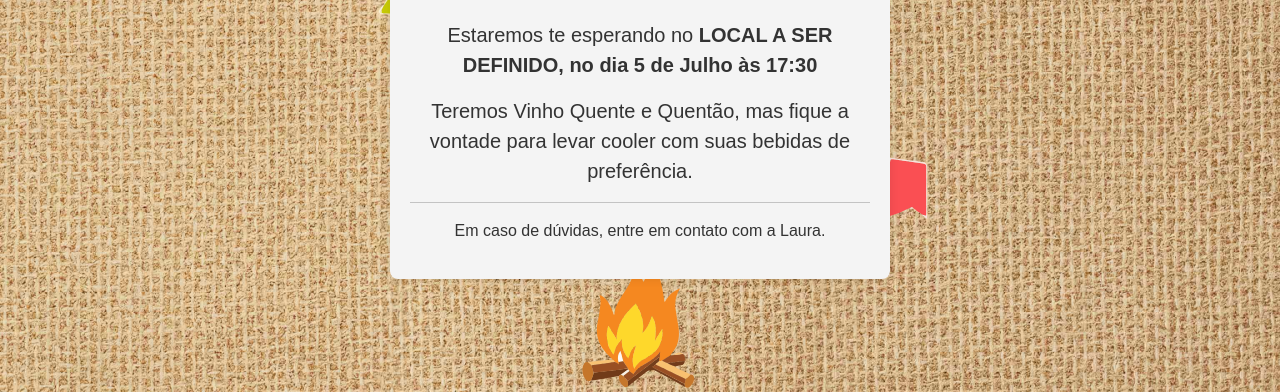
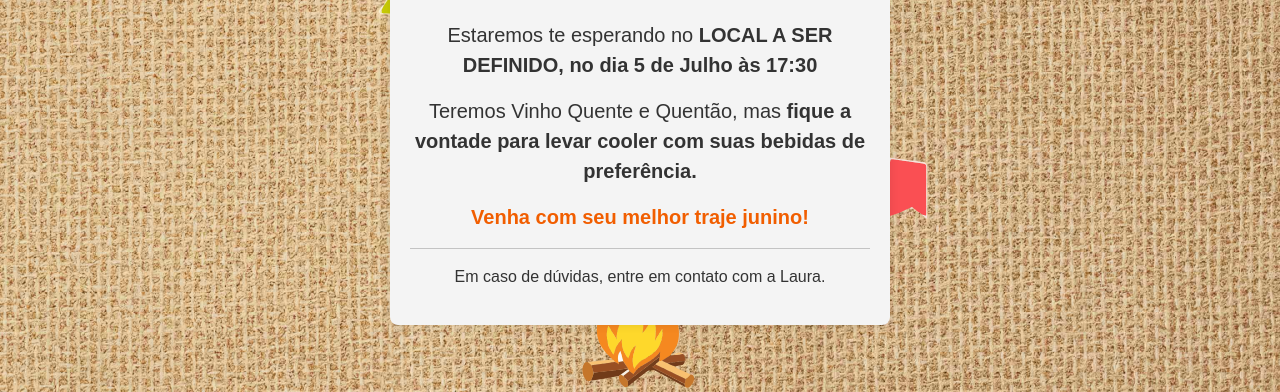
Before and after one commit to yurigalindo/site_festa_junina, a Python web app: template templates/confirmation.html in a window 1280 px wide. Shown: the part 408-800 px from the top of the page. Run offline with Jinja, Linux system fonts and the light colour scheme; the template is opened without the code that fills it, so the values that code supplies are empty.

Commit message:
copy: added information about dress code

```diff
--- a/templates/confirmation.html
+++ b/templates/confirmation.html
@@ -8,7 +8,8 @@
         <h2 style="font-family: Verdana, sans-serif; color: #5cb85c;" class="mb-3">Simbora minha gente!</h2>
         <p class="fs-5">Ficamos felizes com sua presença, {{ names }}!</p>
         <p class="fs-5">Estaremos te esperando no <strong>{{ event_address if event_address else 'LOCAL A SER DEFINIDO' }}, no dia 5 de Julho às 17:30</strong></p>
-        <p class="fs-5">Teremos Vinho Quente e Quentão, mas fique a vontade para levar cooler com suas bebidas de preferência.</p>
+        <p class="fs-5">Teremos Vinho Quente e Quentão, mas <strong>fique a vontade para levar cooler com suas bebidas de preferência.</strong></p>
+        <p class="fs-5"><strong style="color: #f15e00">Venha com seu melhor traje junino!</strong></p>
         <hr>
         <p>Em caso de dúvidas, entre em contato com a Laura.</p>
     </div>
```
